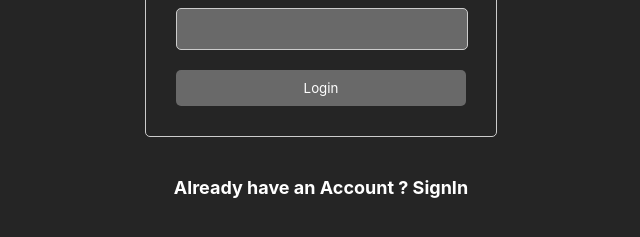
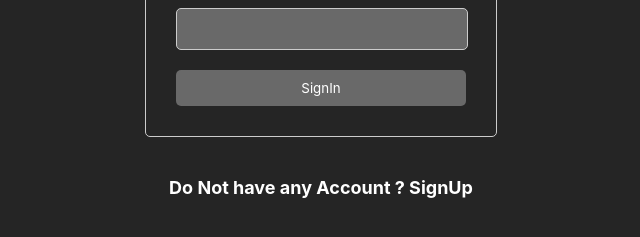
Before and after one commit to AnkitBeniwal407/task-rise11, a React (Vite) app in the folder frontend/: page / in a window 1280 px wide. Both pictures are taken after a click on the element "SignIn/SignUp". Shown: the part 299-536 px from the top of the page, without its empty margins (319-959 px from the left). Built offline with nearby package versions, Linux system fonts and the light colour scheme.

Commit message:
Update Sign.jsx
Some minor changes to fix UI issues

```diff
--- a/frontend/src/components/Sign.jsx
+++ b/frontend/src/components/Sign.jsx
@@ -15,9 +15,9 @@ function Sign() {
             }
             {
                 signin ?
+                    <h1 className="switch" onClick={() => setSignin(!signin)}>Do Not have any Account ? SignUp</h1>
+                    :
                     <h1 className="switch" onClick={() => setSignin(!signin)}>Already have an Account ? SignIn</h1>
-                    :
-                    <h1 className="switch" onClick={() => setSignin(!signin)}>Do Not have any Account ? SignUp</h1>
             }
         </>
     )
@@ -71,7 +71,7 @@ function SignUp() {
                         required
                     />
                 </div>
-                <button type="submit">Login</button>
+                <button type="submit">SignUp</button>
             </form>
         </div>
     );
@@ -127,10 +127,10 @@ function SignIn() {
                         required
                     />
                 </div>
-                <button type="submit">Login</button>
+                <button type="submit">SignIn</button>
             </form>
         </div>
     );
 }
 
-export default Sign
+export default Sign;
```
